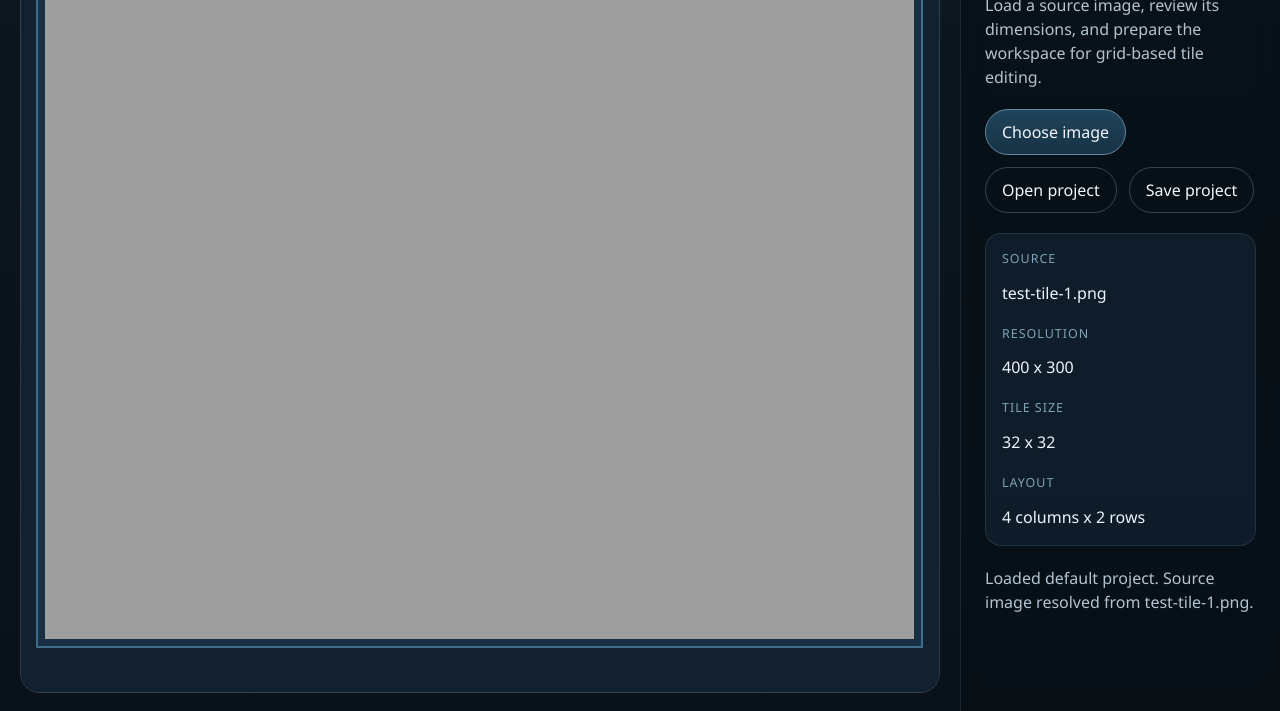
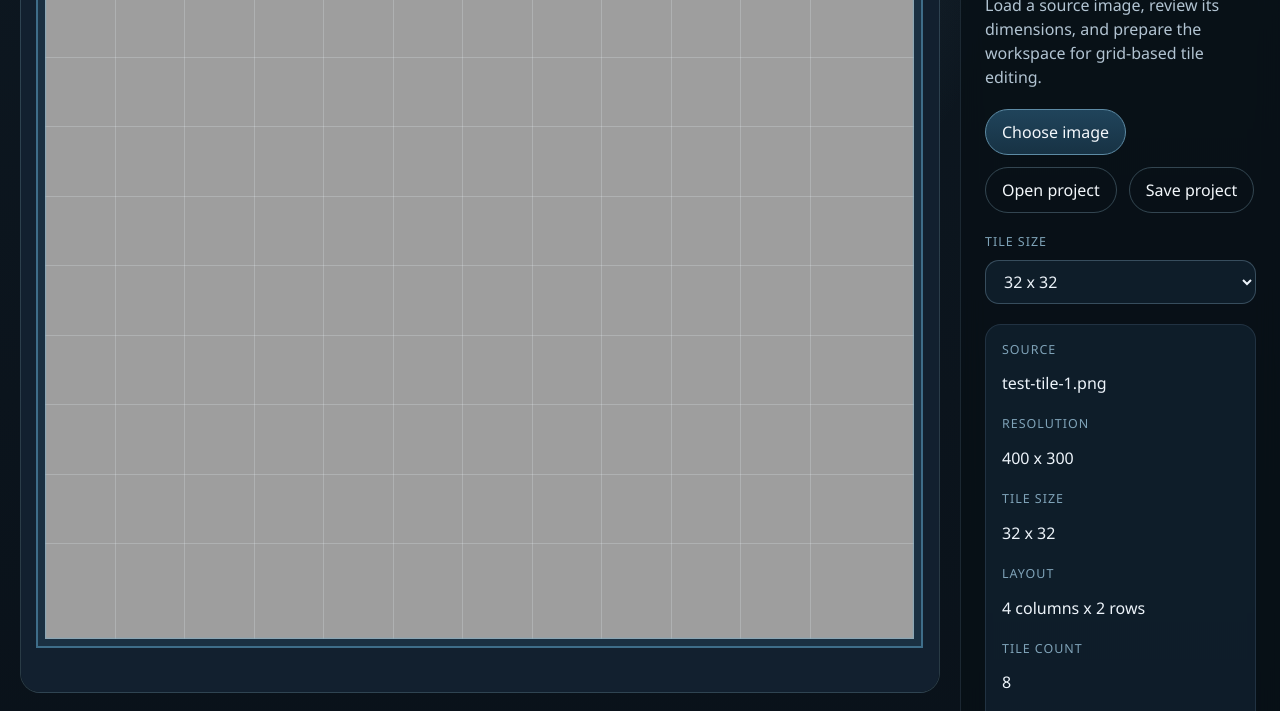
Before and after one commit to Genxbit/tilejam, a website built with Vite: page frontend/index.html in a window 1280 px wide. Shown: the part 87-798 px from the top of the page. Built offline with nearby package versions, Linux system fonts and the light colour scheme.

Commit message:
Ticket 2: Tile grid

```diff
--- a/frontend/src/app/createAppController.ts
+++ b/frontend/src/app/createAppController.ts
@@ -3,6 +3,7 @@ import { loadProjectFile, loadProjectFromHandle, loadProjectFromUrl } from "../i
 import { downloadProjectFile, saveProjectToHandle, saveProjectWithPicker } from "../io/saveProjectFile";
 import { renderWorkspace } from "../rendering/renderWorkspace";
 import { clearSourceImageAsset, loadSourceImageFromFile, loadSourceImageFromUrl } from "../systems/sourceImageSystem";
+import { getTileIndex, setUniformTileSize } from "../systems/tileGridSystem";
 import { createShell } from "../ui/createShell";
 
 export function createAppController(root: HTMLElement, state: ProjectState) {
@@ -101,6 +102,12 @@ export function createAppController(root: HTMLElement, state: ProjectState) {
 
       render();
     },
+    onTileSizeChanged: (tileSize) => {
+      setUniformTileSize(state, tileSize);
+      const lastIndex = getTileIndex(state.project.columns - 1, state.project.rows - 1, state.project.columns);
+      state.session.message = `Tile size set to ${tileSize} x ${tileSize}. Tile IDs remain deterministic from 0 to ${lastIndex}.`;
+      render();
+    },
   });
 
   function render(): void {
--- a/frontend/src/io/loadProjectFile.ts
+++ b/frontend/src/io/loadProjectFile.ts
@@ -93,11 +93,11 @@ function parseSourceRect(value: unknown, path: string): SourceRect {
   };
 }
 
-function readTileSize(value: unknown, path: string): 8 | 16 | 32 {
+function readTileSize(value: unknown, path: string): 8 | 16 | 32 | 64 {
   const size = readNumber(value, path);
 
-  if (size !== 8 && size !== 16 && size !== 32) {
-    throw new Error(`${path} must be 8, 16, or 32.`);
+  if (size !== 8 && size !== 16 && size !== 32 && size !== 64) {
+    throw new Error(`${path} must be 8, 16, 32, or 64.`);
   }
 
   return size;
--- a/frontend/src/rendering/renderWorkspace.ts
+++ b/frontend/src/rendering/renderWorkspace.ts
@@ -1,9 +1,12 @@
 import type { ProjectState } from "../types/project";
+import { getSourceGridMetrics } from "../systems/tileGridSystem";
 
 const BACKGROUND = "#12202f";
 const BORDER = "#3e6d89";
 const LABEL = "#c6d7e5";
 const EMPTY_PANEL = "#1a3042";
+const GRID = "rgba(237, 244, 250, 0.22)";
+const GRID_STRONG = "rgba(125, 173, 199, 0.55)";
 
 export function renderWorkspace(canvas: HTMLCanvasElement, state: ProjectState): void {
   const parent = canvas.parentElement;
@@ -49,6 +52,7 @@ export function renderWorkspace(canvas: HTMLCanvasElement, state: ProjectState):
   context.fillStyle = EMPTY_PANEL;
   context.fillRect(x - 8, y - 8, imageWidth + 16, imageHeight + 16);
   context.drawImage(image, x, y, imageWidth, imageHeight);
+  drawGridOverlay(context, state, x, y, imageWidth, imageHeight, image.width, image.height);
   context.strokeStyle = BORDER;
   context.lineWidth = 2;
   context.strokeRect(x - 8, y - 8, imageWidth + 16, imageHeight + 16);
@@ -57,6 +61,60 @@ export function renderWorkspace(canvas: HTMLCanvasElement, state: ProjectState):
   context.font = "12px monospace";
   const label = state.sourceImageAsset.name ?? state.project.sourceImage ?? "image";
   context.fillText(`${label} · ${image.width} x ${image.height}`, x, y - 14);
+}
+
+function drawGridOverlay(
+  context: CanvasRenderingContext2D,
+  state: ProjectState,
+  x: number,
+  y: number,
+  imageWidth: number,
+  imageHeight: number,
+  sourceWidth: number,
+  sourceHeight: number,
+): void {
+  const metrics = getSourceGridMetrics(
+    sourceWidth,
+    sourceHeight,
+    state.project.tileWidth,
+    state.project.tileHeight,
+  );
+
+  if (metrics.columns < 1 || metrics.rows < 1) {
+    return;
+  }
+
+  const cellWidth = imageWidth * (metrics.tileWidth / sourceWidth);
+  const cellHeight = imageHeight * (metrics.tileHeight / sourceHeight);
+
+  context.save();
+  context.beginPath();
+  context.rect(x, y, imageWidth, imageHeight);
+  context.clip();
+
+  context.strokeStyle = GRID;
+  context.lineWidth = 1;
+
+  for (let column = 1; column < metrics.columns; column += 1) {
+    const lineX = x + Math.round(column * cellWidth) + 0.5;
+    context.beginPath();
+    context.moveTo(lineX, y);
+    context.lineTo(lineX, y + imageHeight);
+    context.stroke();
+  }
+
+  for (let row = 1; row < metrics.rows; row += 1) {
+    const lineY = y + Math.round(row * cellHeight) + 0.5;
+    context.beginPath();
+    context.moveTo(x, lineY);
+    context.lineTo(x + imageWidth, lineY);
+    context.stroke();
+  }
+
+  context.strokeStyle = GRID_STRONG;
+  context.lineWidth = 1.5;
+  context.strokeRect(x + 0.5, y + 0.5, imageWidth - 1, imageHeight - 1);
+  context.restore();
 }
 
 function drawEmptyState(context: CanvasRenderingContext2D, width: number, height: number): void {
--- /dev/null
+++ b/frontend/src/systems/tileGridSystem.ts
@@ -0,0 +1,42 @@
+import type { ProjectState, TileSize, TilejamProject } from "../types/project";
+
+export const TILE_SIZE_OPTIONS: TileSize[] = [8, 16, 32, 64];
+
+export type SourceGridMetrics = {
+  columns: number;
+  rows: number;
+  tileWidth: TileSize;
+  tileHeight: TileSize;
+};
+
+export function setUniformTileSize(state: ProjectState, tileSize: TileSize): void {
+  state.project.tileWidth = tileSize;
+  state.project.tileHeight = tileSize;
+}
+
+export function getTileIndex(col: number, row: number, columns: number): number {
+  return col + row * columns;
+}
+
+export function getProjectTileCount(project: TilejamProject): number {
+  return project.columns * project.rows;
+}
+
+export function getProjectIndexRange(project: TilejamProject): string {
+  const lastIndex = Math.max(0, getProjectTileCount(project) - 1);
+  return `0-${lastIndex}`;
+}
+
+export function getSourceGridMetrics(
+  imageWidth: number,
+  imageHeight: number,
+  tileWidth: TileSize,
+  tileHeight: TileSize,
+): SourceGridMetrics {
+  return {
+    columns: Math.floor(imageWidth / tileWidth),
+    rows: Math.floor(imageHeight / tileHeight),
+    tileWidth,
+    tileHeight,
+  };
+}
--- a/frontend/src/types/project.ts
+++ b/frontend/src/types/project.ts
@@ -7,8 +7,8 @@ export type ProjectState = {
 export type TilejamProject = {
   version: number;
   sourceImage: string | null;
-  tileWidth: 8 | 16 | 32;
-  tileHeight: 8 | 16 | 32;
+  tileWidth: TileSize;
+  tileHeight: TileSize;
   columns: number;
   rows: number;
   tiles: TilePlacement[];
@@ -27,6 +27,8 @@ export type SessionState = {
   projectFileName: string | null;
   projectFileHandle: FileSystemFileHandle | null;
 };
+
+export type TileSize = 8 | 16 | 32 | 64;
 
 export type TilePlacement = {
   id: number;
--- a/frontend/src/ui/createShell.ts
+++ b/frontend/src/ui/createShell.ts
@@ -1,4 +1,5 @@
 import type { ProjectState } from "../types/project";
+import { getProjectIndexRange, getProjectTileCount, TILE_SIZE_OPTIONS } from "../systems/tileGridSystem";
 
 type ShellOptions = {
   root: HTMLElement;
@@ -7,6 +8,7 @@ type ShellOptions = {
   onProjectSelected: (file: File) => Promise<void>;
   onOpenProject: () => Promise<boolean>;
   onSaveProject: () => Promise<void>;
+  onTileSizeChanged: (tileSize: 8 | 16 | 32 | 64) => void;
 };
 
 type Shell = {
@@ -14,7 +16,15 @@ type Shell = {
   update: (state: ProjectState) => void;
 };
 
-export function createShell({ root, state, onFileSelected, onProjectSelected, onOpenProject, onSaveProject }: ShellOptions): Shell {
+export function createShell({
+  root,
+  state,
+  onFileSelected,
+  onProjectSelected,
+  onOpenProject,
+  onSaveProject,
+  onTileSizeChanged,
+}: ShellOptions): Shell {
   root.innerHTML = "";
 
   const appShell = document.createElement("div");
@@ -106,6 +116,32 @@ export function createShell({ root, state, onFileSelected, onProjectSelected, on
   actions.className = "panel-actions";
   actions.append(inputLabel, projectInputLabel, saveProjectButton);
 
+  const tileSizeField = document.createElement("label");
+  tileSizeField.className = "field-group";
+
+  const tileSizeLabel = document.createElement("span");
+  tileSizeLabel.className = "field-label";
+  tileSizeLabel.textContent = "Tile size";
+
+  const tileSizeSelect = document.createElement("select");
+  tileSizeSelect.className = "tile-size-select";
+  TILE_SIZE_OPTIONS.forEach((option) => {
+    const optionElement = document.createElement("option");
+    optionElement.value = `${option}`;
+    optionElement.textContent = `${option} x ${option}`;
+    optionElement.selected = option === state.project.tileWidth;
+    tileSizeSelect.append(optionElement);
+  });
+  tileSizeSelect.addEventListener("change", () => {
+    const tileSize = Number.parseInt(tileSizeSelect.value, 10);
+
+    if (tileSize === 8 || tileSize === 16 || tileSize === 32 || tileSize === 64) {
+      onTileSizeChanged(tileSize);
+    }
+  });
+
+  tileSizeField.append(tileSizeLabel, tileSizeSelect);
+
   const metadata = document.createElement("dl");
   metadata.className = "meta-grid";
 
@@ -114,6 +150,8 @@ export function createShell({ root, state, onFileSelected, onProjectSelected, on
     ["Resolution", `${state.sourceImageAsset.width} x ${state.sourceImageAsset.height}`],
     ["Tile size", `${state.project.tileWidth} x ${state.project.tileHeight}`],
     ["Layout", `${state.project.columns} columns x ${state.project.rows} rows`],
+    ["Tile count", `${getProjectTileCount(state.project)}`],
+    ["Tile IDs", getProjectIndexRange(state.project)],
   ].map(([label, value]) => createMetaItem(label, value));
 
   items.forEach((item) => metadata.append(item.term, item.description));
@@ -122,7 +160,7 @@ export function createShell({ root, state, onFileSelected, onProjectSelected, on
   notes.className = "panel-note";
   notes.textContent = state.session.message ?? "";
 
-  panel.append(heading, intro, actions, metadata, notes);
+  panel.append(heading, intro, actions, tileSizeField, metadata, notes);
   appShell.append(workspace, panel);
   root.append(appShell);
 
@@ -133,6 +171,9 @@ export function createShell({ root, state, onFileSelected, onProjectSelected, on
       items[1].description.textContent = `${nextState.sourceImageAsset.width} x ${nextState.sourceImageAsset.height}`;
       items[2].description.textContent = `${nextState.project.tileWidth} x ${nextState.project.tileHeight}`;
       items[3].description.textContent = `${nextState.project.columns} columns x ${nextState.project.rows} rows`;
+      items[4].description.textContent = `${getProjectTileCount(nextState.project)}`;
+      items[5].description.textContent = getProjectIndexRange(nextState.project);
+      tileSizeSelect.value = `${nextState.project.tileWidth}`;
       notes.textContent = nextState.session.message ?? "";
     },
   };
--- a/frontend/src/ui/styles.css
+++ b/frontend/src/ui/styles.css
@@ -70,6 +70,28 @@ textarea {
   display: flex;
   flex-wrap: wrap;
   gap: 12px;
+}
+
+.field-group {
+  display: flex;
+  flex-direction: column;
+  gap: 8px;
+}
+
+.field-label {
+  font-size: 0.78rem;
+  text-transform: uppercase;
+  letter-spacing: 0.08em;
+  color: #7fa3b8;
+}
+
+.tile-size-select {
+  min-height: 44px;
+  padding: 0 14px;
+  border: 1px solid rgba(131, 169, 190, 0.35);
+  border-radius: 14px;
+  color: #edf4fa;
+  background: rgba(18, 32, 47, 0.82);
 }
 
 .panel-title {
```
Also changed, not shown: docs/ITERATIONS.md (+1 -1 lines), docs/PRODUCT.md (+1 -1 lines).
